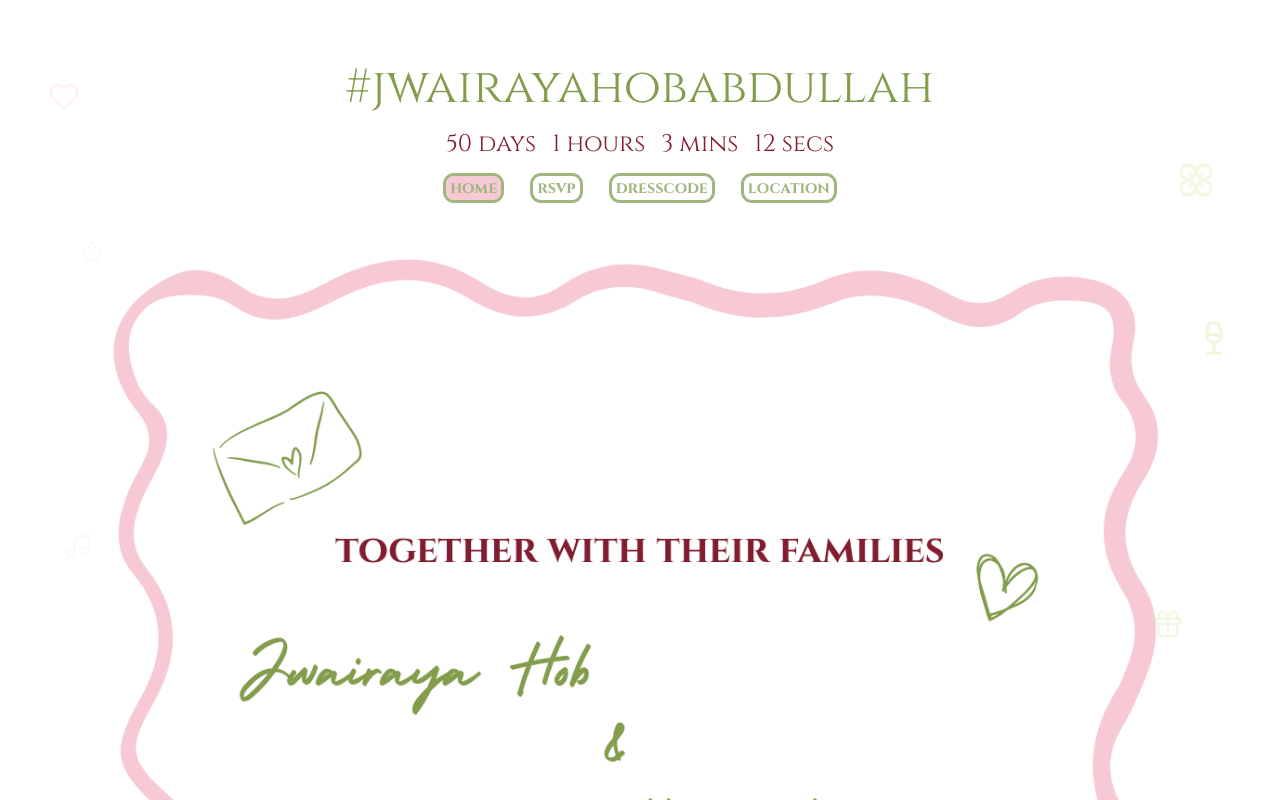
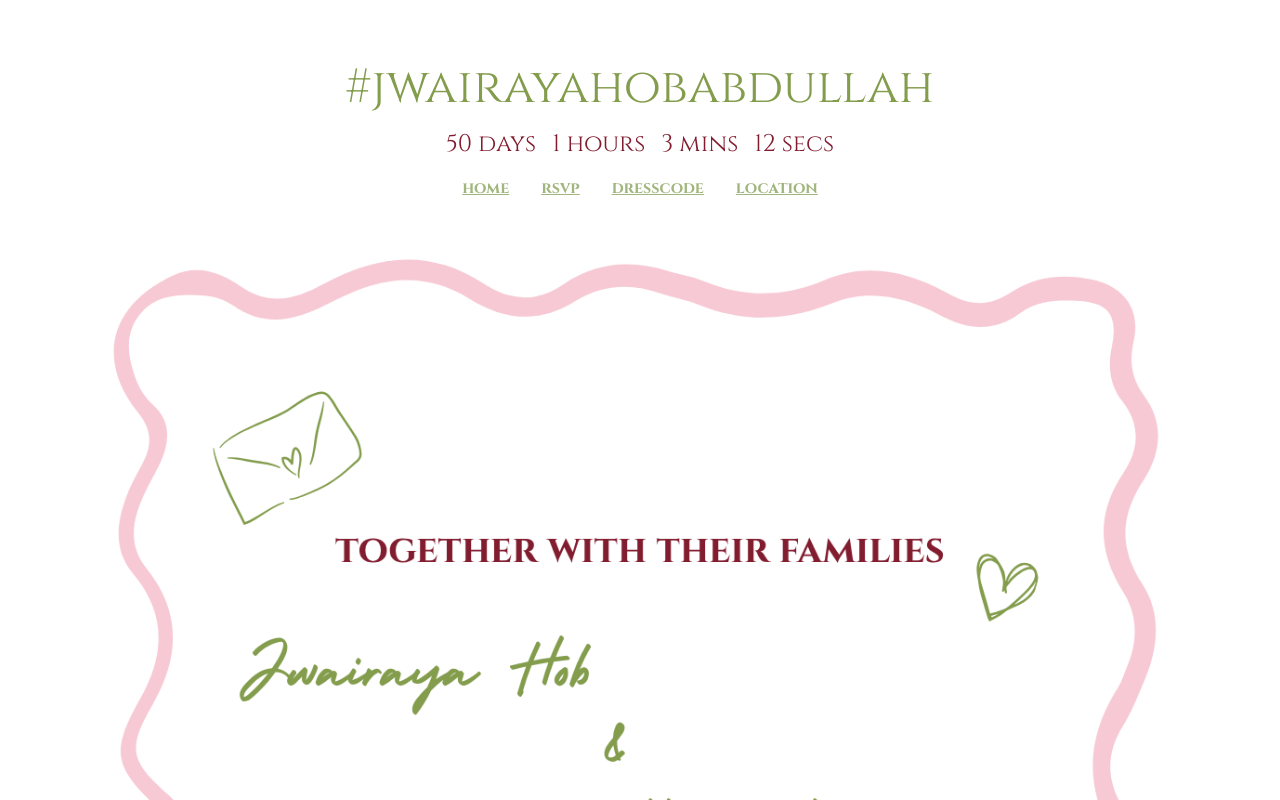
Before and after one commit to Abdullah-Eldahrawy/wedding-rsvp, a React (Vite) app: page / in a window 1280 px wide. Shown: the top 800 px of the page. Built offline with nearby package versions, Linux system fonts and the light colour scheme.

Commit message:
UI fixes

```diff
--- a/src/App.jsx
+++ b/src/App.jsx
@@ -83,19 +83,19 @@ function App() {
             <CountDownTimer targetDate={targetDate} />
           </h2>
           <div
-            className="flex flex-wrap justify-center gap-3 font-bold font-cinzel sm:gap-6 lg:gap-8 mb-6 sm:mb-8 text-sm sm:text-base"
+            className="flex flex-wrap justify-center gap-4 font-bold font-cinzel sm:gap-6 lg:gap-8 mb-6 sm:mb-8 text-sm sm:text-base"
             style={{ color: "#a1b67e" }}
           >
-            <span className={`hover:opacity-75 cursor-pointer rounded-lg px-1 transition-opacity outline-solid ${currPage === "home" && "bg-[#f7c9d4]"}`} onClick={() => setCurrPage("home")}>
+            <span className="hover:opacity-75 cursor-pointer transition-opacity underline" onClick={() => setCurrPage("home")}>
               home
             </span>
-            <span className={`hover:opacity-75 cursor-pointer rounded-lg px-1 transition-opacity outline-solid ${currPage === "rsvp" && "bg-[#f7c9d4]"}`} onClick={() => setCurrPage("rsvp")}>
+            <span className="hover:opacity-75 cursor-pointer transition-opacity underline" onClick={() => setCurrPage("rsvp")}>
               rsvp
             </span>
-            <span className={`hover:opacity-75 cursor-pointer rounded-lg px-1 transition-opacity outline-solid ${currPage === "dresscode" && "bg-[#f7c9d4]"}`} onClick={() => setCurrPage("dresscode")}>
+            <span className="hover:opacity-75 cursor-pointer transition-opacity underline" onClick={() => setCurrPage("dresscode")}>
               dresscode
             </span>
-            <span className={`hover:opacity-75 cursor-pointer rounded-lg px-1 transition-opacity outline-solid ${currPage === "location" && "bg-[#f7c9d4]"}`} onClick={() => setCurrPage("location")}>
+            <span className="hover:opacity-75 cursor-pointer transition-opacity underline" onClick={() => setCurrPage("location")}>
               location
             </span>
           </div>
@@ -106,136 +106,9 @@ function App() {
           <img src="/wedding-invite.png" alt="wedding invite" className={currPage === "home" ? "block" : "hidden"}/>
           <img src="/dress-code.jpeg" alt="dress code" className={currPage === "dresscode" ? "block" : "hidden"}/>
           <Rsvp visibility={currPage === "rsvp" ? "block" : "hidden"}/>
-          {/* <div className="text-center mb-6 sm:mb-8">
-            <h2
-              className="text-2xl sm:text-3xl font-serif mb-2"
-              style={{ color: "#265026" }}
-            >
-              Saturday 6th September
-            </h2>
-            <div
-              className="w-16 sm:w-24 h-0.5 mx-auto"
-              style={{ backgroundColor: "#c9e894" }}
-            ></div>
-          </div>
-
-          <WeddingCardItemsList events={events} /> */}
         </main>
-
-        {/* Saturday Section */}
-        {/* <footer className="mt-16 sm:mt-20">
-          <div className="text-center mb-6 sm:mb-8">
-            <h2
-              className="text-2xl sm:text-3xl font-serif mb-2"
-              style={{ color: "#265026" }}
-            >
-              Saturday 26th July
-            </h2>
-            <div
-              className="w-16 sm:w-24 h-0.5 mx-auto"
-              style={{ backgroundColor: "#c9e894" }}
-            ></div>
-          </div> */}
-
-          {/* <div className="flex items-center justify-center"> */}
-            {/* Left illustration - hidden on mobile */}
-            {/* <div
-              className="opacity-60 hidden sm:block mr-8"
-              style={{ color: "#ffd6e7" }}
-            >
-              <Utensils className="w-12 h-12 sm:w-14 sm:h-14 lg:w-16 lg:h-16" />
-            </div> */}
-
-            {/* Center content */}
-            {/* <div className="text-center bg-white p-6 sm:p-8 max-w-md sm:max-w-lg">
-              <div className="flex items-center justify-center mb-4">
-                <MapPin
-                  className="w-6 h-6 sm:w-8 sm:h-8 mr-3"
-                  style={{ color: "#507550" }}
-                />
-                <span
-                  className="text-lg sm:text-xl font-serif"
-                  style={{ color: "#265026" }}
-                >
-                  Recovery Brunch
-                </span>
-              </div>
-              <p
-                className="mb-2 text-sm sm:text-base"
-                style={{ color: "#507550" }}
-              >
-                Join us for a casual breakfast and mimosas
-              </p>
-              <p
-                className="italic text-sm sm:text-base"
-                style={{ color: "#507550" }}
-              >
-                Sharing stories from the night before
-              </p>
-            </div> */}
-
-            {/* Right illustration - hidden on mobile */}
-            {/* <div
-              className="opacity-60 hidden sm:block ml-8"
-              style={{ color: "#c9e894" }}
-            >
-              <Wine className="w-12 h-12 sm:w-14 sm:h-14" />
-            </div>
-          </div>
-        </footer> */}
-
-        {/* Additional decorative elements scattered around - hidden on mobile */}
-        <div
-          className="absolute top-20 left-12 opacity-30 hidden lg:block"
-          style={{ color: "#ffd6e7" }}
-        >
-          <Heart className="w-8 h-8" />
-        </div>
-        <div
-          className="absolute top-40 right-16 opacity-25 hidden lg:block"
-          style={{ color: "#c9e894" }}
-        >
-          <Flower className="w-10 h-10" />
-        </div>
-        <div
-          className="absolute top-60 left-20 opacity-20 hidden lg:block"
-          style={{ color: "#ffd6e7" }}
-        >
-          <Star className="w-6 h-6" />
-        </div>
-        <div
-          className="absolute bottom-40 right-24 opacity-25 hidden lg:block"
-          style={{ color: "#c9e894" }}
-        >
-          <Gift className="w-8 h-8" />
-        </div>
-        <div
-          className="absolute bottom-60 left-16 opacity-20 hidden lg:block"
-          style={{ color: "#ffd6e7" }}
-        >
-          <Music className="w-7 h-7" />
-        </div>
-        <div
-          className="absolute top-80 right-12 opacity-30 hidden lg:block"
-          style={{ color: "#c9e894" }}
-        >
-          <Wine className="w-9 h-9" />
-        </div>
       </div>
     </div>
-    // <>
-    //   <header className="fixed top-0 w-full flex justify-around items-center px-6 py-4 bg-transparent hover:bg-white/70 hover:backdrop-blur-md transition duration-300">
-    //     <p className="text-[#556B2F] text-lg font-bold">A&J</p>
-    //     <ul className="flex items-center list-none">{headerList}</ul>
-    //     <button className="border-2 border-[#556B2F] text-[#556B2F] px-4 py-1 rounded-md font-semibold hover:bg-[#e3e6d1] transition">
-    //       RSVP
-    //     </button>
-    //   </header>
-    //   <main className="flex flex-col items-center justify-center min-h-screen">
-    //     <CountDownTimer targetDate={targetDate}/>
-    //   </main>
-    //   <footer></footer>
-    // </>
   );
 }
 
--- a/src/components/Rsvp.jsx
+++ b/src/components/Rsvp.jsx
@@ -46,7 +46,7 @@ function Rsvp({visibility}) {
 
         <div className="absolute top-[50%] w-full max-w-[60%] flex flex-col space-y-4 items-center">
           {/* <label className="text-[#839d4d] text-xs font-cinzel font-semibold">Will you join us?</label> */}
-          <div className="flex flex-col space-y-2 max-w-[70%]">
+          <div className="flex flex-col space-y-3 max-w-[70%]">
             <button
               type="button"
               className={`text-[#821d30] text-[10px] font-cinzel font-semibold rounded-lg p-1 outline-solid ${
@@ -84,7 +84,7 @@ function Rsvp({visibility}) {
 
         <button
           type="submit"
-          className="absolute top-[89%] w-full max-w-[57%] text-sm font-cinzel font-bold text-[#821d30]"
+          className="absolute top-[89%] w-full max-w-[57%] text-sm font-cinzel font-bold text-[#821d30] underline"
         >
           Submit
         </button>
```
